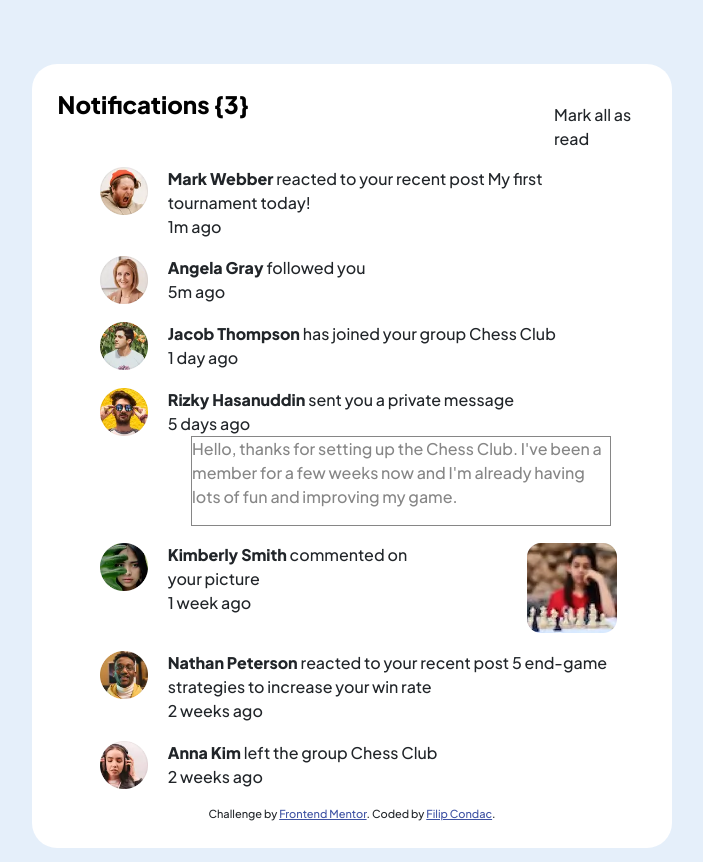
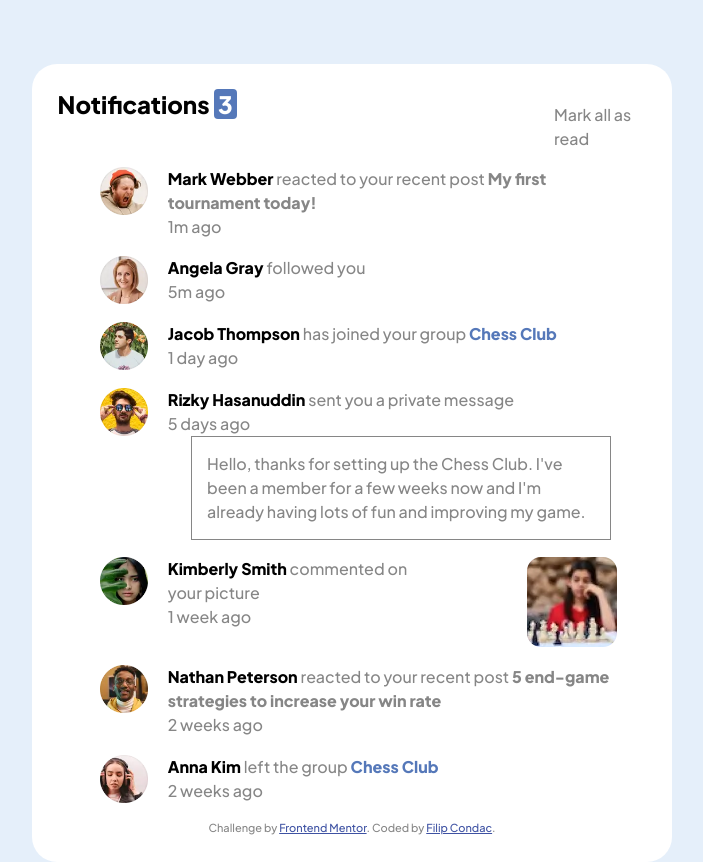
Before and after one commit to FilipCondac/notifications-page-main, a plain HTML site: page index.html in a window 1280 px wide. Shown: the whole page, without its empty margins (288-991 px from the left). Drawn offline with nearby package versions, Linux system fonts and the light colour scheme.

Commit message:
Added counter + fixed spacing

```diff
--- a/assets/styles.css
+++ b/assets/styles.css
@@ -2,6 +2,7 @@
 body {
     background-color: hsl(211, 68%, 94%);
     font-family: 'Plus Jakarta Sans', sans-serif;
+    color: rgb(134, 134, 134);
   }
 
   .attribution {
@@ -29,9 +30,16 @@ body {
     font-size: 1.5rem;
     padding-bottom: 1rem;
   }
-
+  .counter{
+      background-color:  hsl(219, 42%, 53%);
+      color: white;
+      padding-left: 4px;
+      padding-right: 4px;
+      border-radius: 4px;
+  }
   .content-text{
     font-size: 16px;
+    margin: 15px;
   }
 
   .grid-container-element {
@@ -73,3 +81,11 @@ body {
   .container{
       padding-bottom: 3%;
   }
+
+  .zoom {
+    transition: transform .2s; /* Animation */
+  }
+
+  .zoom:hover {
+    transform: scale(1.05); /* (150% zoom - Note: if the zoom is too large, it will go outside of the viewport) */
+  }
--- a/index.html
+++ b/index.html
@@ -22,12 +22,22 @@
 <body>
   <div class="main-container">
     <div class="grid-container-element">
-      <h1 class=.col-md-8> Notifications {3} </h1>
+      <h1 class=.col-md-8> Notifications <span class="counter">
+          <script>
+            let counter = 3;
+            document.write(counter);
+
+            function decreaseValue() {
+              counter--;
+
+            }
+          </script>
+        </span></h1>
       <p class=".col-md-4 second"> Mark all as read </p>
     </div>
 
     <div class=main-content>
-      <div class="container">
+      <div class="container zoom" onclick="decreaseValue()">
         <div class="row ">
 
           <div class="col-md-2">
@@ -35,14 +45,15 @@
           </div>
 
           <div class="col-md-10">
-            <b> Mark Webber </b> reacted to your recent post My first tournament today!</br>
+            <b style="color: black;"> Mark Webber </b> reacted to your recent post <b>My first tournament today!
+            </b></br>
             1m ago
           </div>
 
         </div>
       </div>
 
-      <div class="container">
+      <div class="container zoom" onclick="decreaseValue()">
         <div class="row ">
 
           <div class="col-md-2">
@@ -50,14 +61,14 @@
           </div>
 
           <div class="col-md-10">
-            <b> Angela Gray </b> followed you</br>
+            <b style="color: black;"> Angela Gray </b> followed you</br>
             5m ago
           </div>
 
         </div>
       </div>
 
-      <div class="container">
+      <div class="container zoom">
         <div class="row ">
 
           <div class="col-md-2">
@@ -65,7 +76,8 @@
           </div>
 
           <div class="col-md-10">
-            <b>Jacob Thompson</b> has joined your group Chess Club
+            <b style="color: black;">Jacob Thompson</b> has joined your group <b style="color:hsl(219, 42%, 53%)">Chess
+              Club </b>
             </br>
             1 day ago
           </div>
@@ -73,7 +85,7 @@
         </div>
       </div>
 
-      <div class="container">
+      <div class="container zoom">
         <div class="row ">
 
           <div class="col-md-2">
@@ -81,7 +93,7 @@
           </div>
 
           <div class="col-md-10">
-            <b> Rizky Hasanuddin </b> sent you a private message
+            <b style="color: black;"> Rizky Hasanuddin </b> sent you a private message
             </br>
             5 days ago
             <br>
@@ -97,7 +109,7 @@
         </div>
       </div>
 
-      <div class="container">
+      <div class="container zoom">
         <div class="row ">
 
           <div class="col-lg-2 col-md-2">
@@ -105,7 +117,7 @@
           </div>
 
           <div class="col-lg-6 col-md-10">
-            <b> Kimberly Smith</b> commented on your picture
+            <b style="color: black;"> Kimberly Smith</b> commented on your picture
             <br>
             1 week ago
 
@@ -118,7 +130,7 @@
         </div>
       </div>
 
-      <div class="container">
+      <div class="container zoom">
         <div class="row ">
 
           <div class="col-md-2">
@@ -126,7 +138,9 @@
           </div>
 
           <div class="col-md-10">
-            <b> Nathan Peterson </b> reacted to your recent post 5 end-game strategies to increase your win rate
+            <b style="color: black;"> Nathan Peterson </b> reacted to your recent post <b> 5 end-game strategies to
+              increase
+              your win rate</b>
 
             </br>
             2 weeks ago
@@ -135,7 +149,7 @@
         </div>
       </div>
 
-      <div class="container">
+      <div class="container zoom">
         <div class="row ">
 
           <div class="col-md-2">
@@ -143,7 +157,8 @@
           </div>
 
           <div class="col-md-10">
-            <b> Anna Kim </b> left the group Chess Club
+            <b style="color: black;"> Anna Kim </b> left the group <b style="color:hsl(219, 42%, 53%)">Chess
+              Club </b>
 
             </br>
             2 weeks ago
@@ -159,6 +174,9 @@
       Coded by <a href="#">Filip Condac</a>.
     </div>
   </div>
+  <script>
+
+  </script>
 </body>
 
 </html>
```
Also changed, not shown: js/decreaseCounter.js (added, +7 -0 lines).
